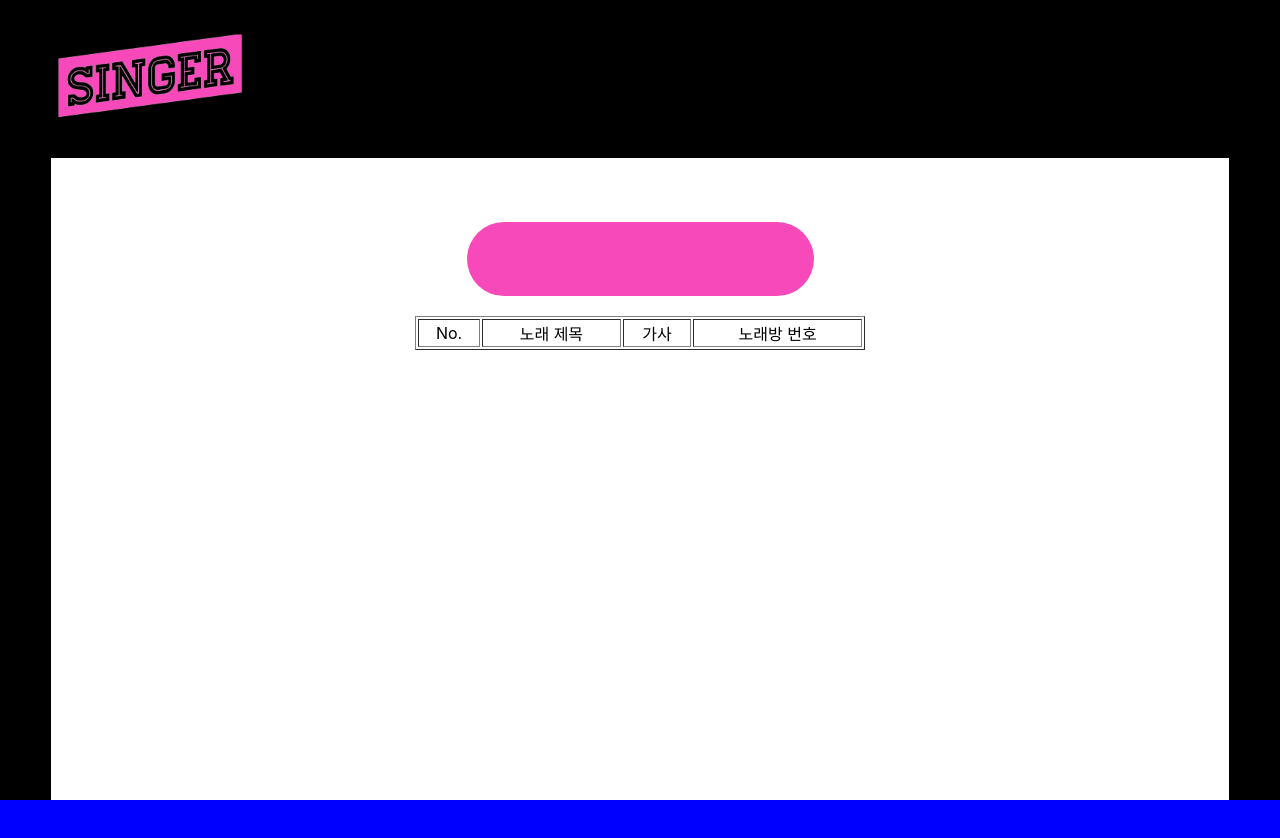
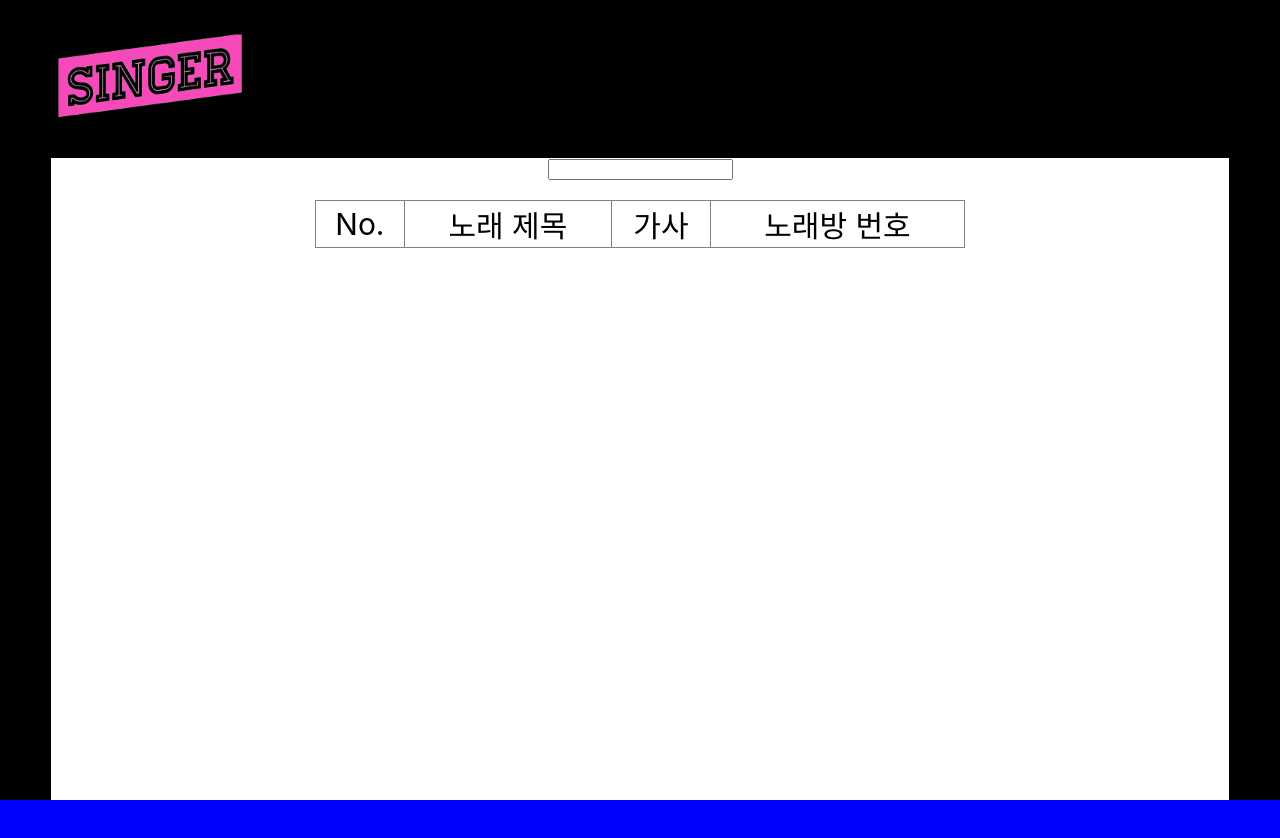
Before and after one commit to heosooyeon/Singer, a React (Create React App) app: page / in a window 1280 px wide. Shown: the top 838 px of the page. Built offline with nearby package versions, Linux system fonts and the light colour scheme.

Commit message:
Try Api Connection

```diff
--- a/package.json
+++ b/package.json
@@ -6,6 +6,7 @@
     "@testing-library/jest-dom": "^5.16.5",
     "@testing-library/react": "^13.4.0",
     "@testing-library/user-event": "^13.5.0",
+    "axios": "^1.4.0",
     "react": "^18.2.0",
     "react-dom": "^18.2.0",
     "react-router-dom": "^6.10.0",
--- /dev/null
+++ b/src/pages/Input.js
@@ -0,0 +1,26 @@
+import React, { useState, useEffect } from "react";
+import axios from "axios";
+
+function Input() {
+  return (
+    <div>
+      <input
+        type="text"
+        id="search"
+        onClick={() => {
+          axios
+            .get(
+              "https://m.search.naver.com/p/csearch/content/qapirender.nhn?where=nexearch&key" +
+                "=LyricsSearchResult&"
+            )
+            .then((result) => {
+              console.log(result.data);
+            });
+        }}
+      ></input>
+      <div id="result"></div>
+    </div>
+  );
+}
+
+export default Input;
--- a/src/pages/Search.js
+++ b/src/pages/Search.js
@@ -1,6 +1,7 @@
 import React from "react";
 import styled from "styled-components";
 import Table from "./Table.js";
+import Input from "./Input.js";
 
 function First() {
   return (
@@ -8,7 +9,7 @@ function First() {
       <BackBox>
         <Logo alt="logo" src={require("../image/Logo.png")}></Logo>
         <WhiteBox>
-          <SearchBar></SearchBar>
+          <Input></Input>
           <Table></Table>
         </WhiteBox>
       </BackBox>
@@ -37,23 +38,23 @@ const WhiteBox = styled.div`
   text-align: center;
 `;
 
-const SearchBar = styled.input`
-  background-color: #f849ba;
-  margin-top: 8vh;
-  width: 25vw;
-  height: 9vh;
-  padding-left: 25px;
-  border-radius: 50px;
-  border: none;
-  font-size: 35px;
-  &:focus {
-    width: 24vw;
-    height: 8vh;
-    outline: none;
-    background-color: white;
-    color: black;
-    border: 5px solid #f849ba;
-  }
-`;
+// const SearchBar = styled.input`
+//   background-color: #f849ba;
+//   margin-top: 8vh;
+//   width: 25vw;
+//   height: 9vh;
+//   padding-left: 25px;
+//   border-radius: 50px;
+//   border: none;
+//   font-size: 35px;
+//   &:focus {
+//     width: 24vw;
+//     height: 8vh;
+//     outline: none;
+//     background-color: white;
+//     color: black;
+//     border: 5px solid #f849ba;
+//   }
+// `;
 
 export default First;
--- a/src/style/style.css
+++ b/src/style/style.css
@@ -1,5 +1,7 @@
 .Search_table {
-  width: 450px;
+  width: 650px;
   margin: auto;
   margin-top: 20px;
+  border-collapse: collapse;
+  font-size: 30px;
 }
```
Also changed, not shown: 1 other file (tests, documents, lock files or other folders).
